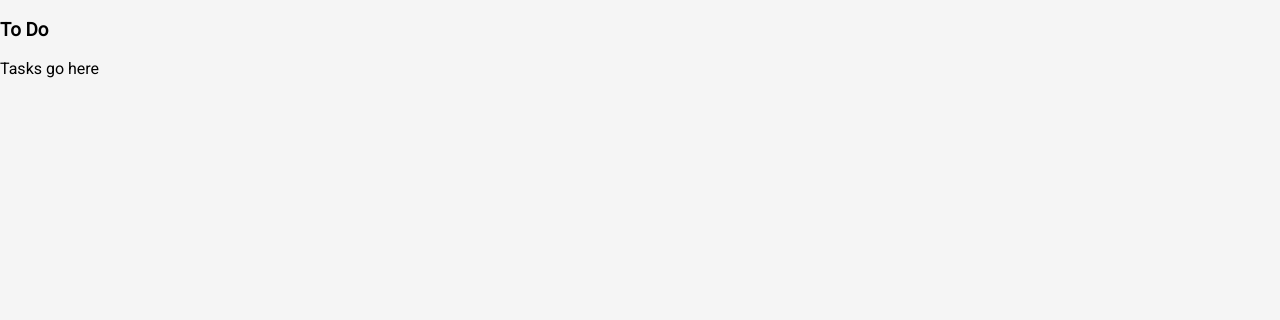
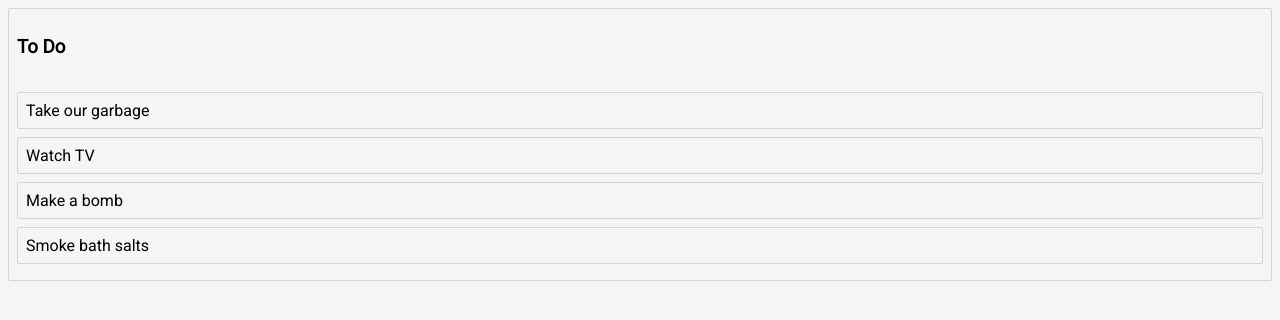
Before and after one commit to adrientremblay/react-dnd-tut, a React (Create React App) app: page / in a window 1280 px wide. Shown: the top 320 px of the page. Built offline with nearby package versions, Linux system fonts and the light colour scheme.

Commit message:
Create Item component

```diff
--- a/src/Column/Column.js
+++ b/src/Column/Column.js
@@ -1,15 +1,28 @@
 import React from "react";
 import styled from "styled-components";
+import Task from "../Task/Task";
 
-const Container = styled.div``;
-const Title = styled.h3``;
-const TaskList = styled.div``;
+const Container = styled.div`
+  margin: 8px;
+  border: 1px solid lightgrey;
+  border-radius: 2px;
+`;
+const Title = styled.h3`
+  padding: 8px;
+`;
+const TaskList = styled.div`
+  padding: 8px;
+`;
 
 const column = (props) => {
   return (
     <Container>
       <Title>{props.column.title}</Title>
-      <TaskList>Tasks go here</TaskList>
+      <TaskList>
+        {props.tasks.map((task) => (
+          <Task key={task.id} task={task} />
+        ))}
+      </TaskList>
     </Container>
   );
 };
--- /dev/null
+++ b/src/Task/Task.js
@@ -0,0 +1,15 @@
+import React from "react";
+import styled from "styled-components";
+
+const Container = styled.div`
+  border: 1px solid lightgrey;
+  border-radius: 2px;
+  padding: 8px;
+  margin-bottom: 8px;
+`;
+
+const task = (props) => {
+  return <Container>{props.task.content}</Container>;
+};
+
+export default task;
--- a/src/initial-data.js
+++ b/src/initial-data.js
@@ -2,10 +2,8 @@ const initialData = {
   tasks: {
     "task-1": { id: "task-1", content: "Take our garbage" },
     "task-2": { id: "task-2", content: "Watch TV" },
-    "task-3": { id: "task-3", content: "r garbage" },
-    "task-4": { id: "task-4", content: "e our garbage" },
-    "task-5": { id: "task-5", content: "Take o" },
-    "task-6": { id: "task-6", content: "Take orbage" },
+    "task-3": { id: "task-3", content: "Make a bomb" },
+    "task-4": { id: "task-4", content: "Smoke bath salts" },
   },
   columns: {
     "column-1": {
```
